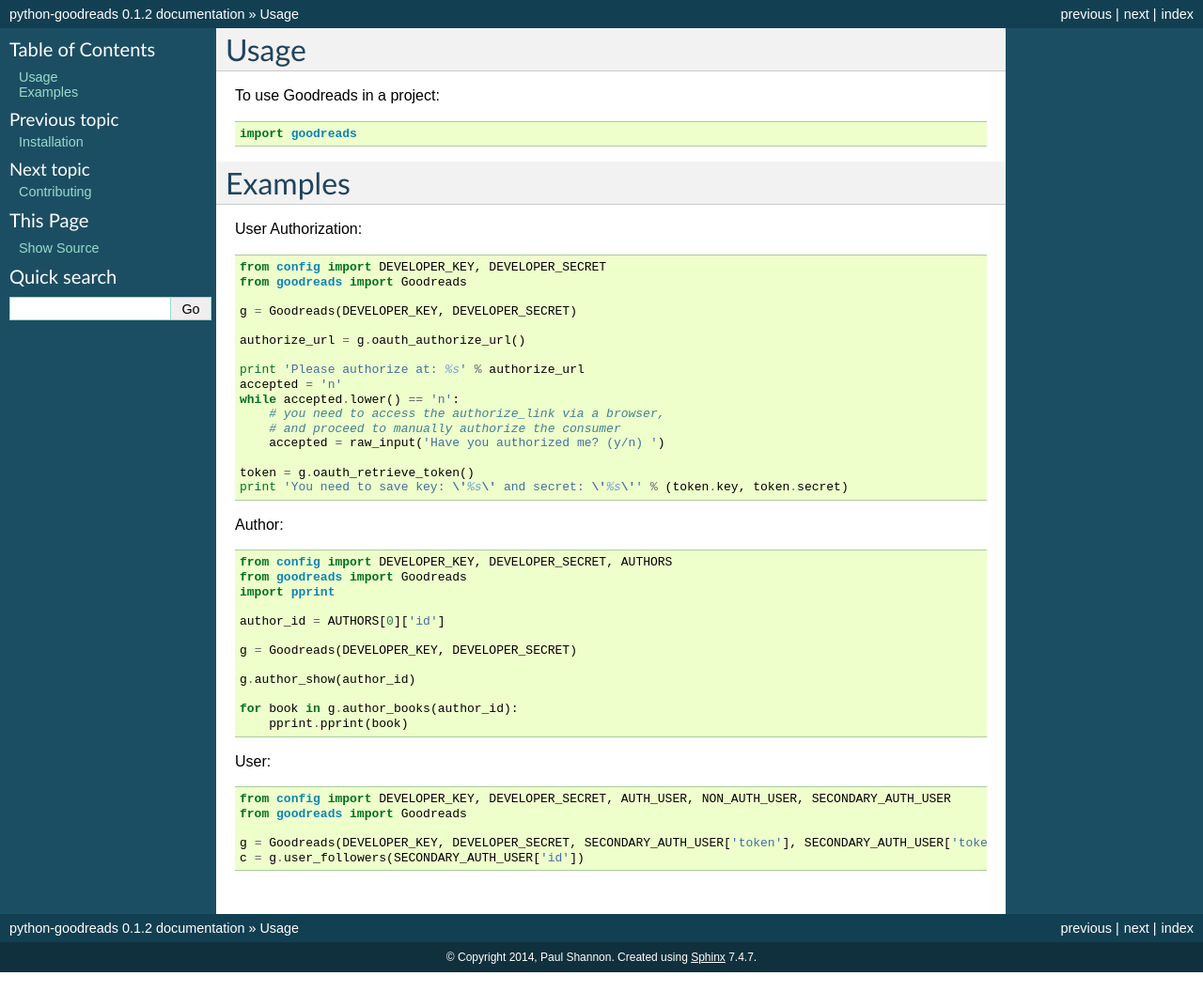
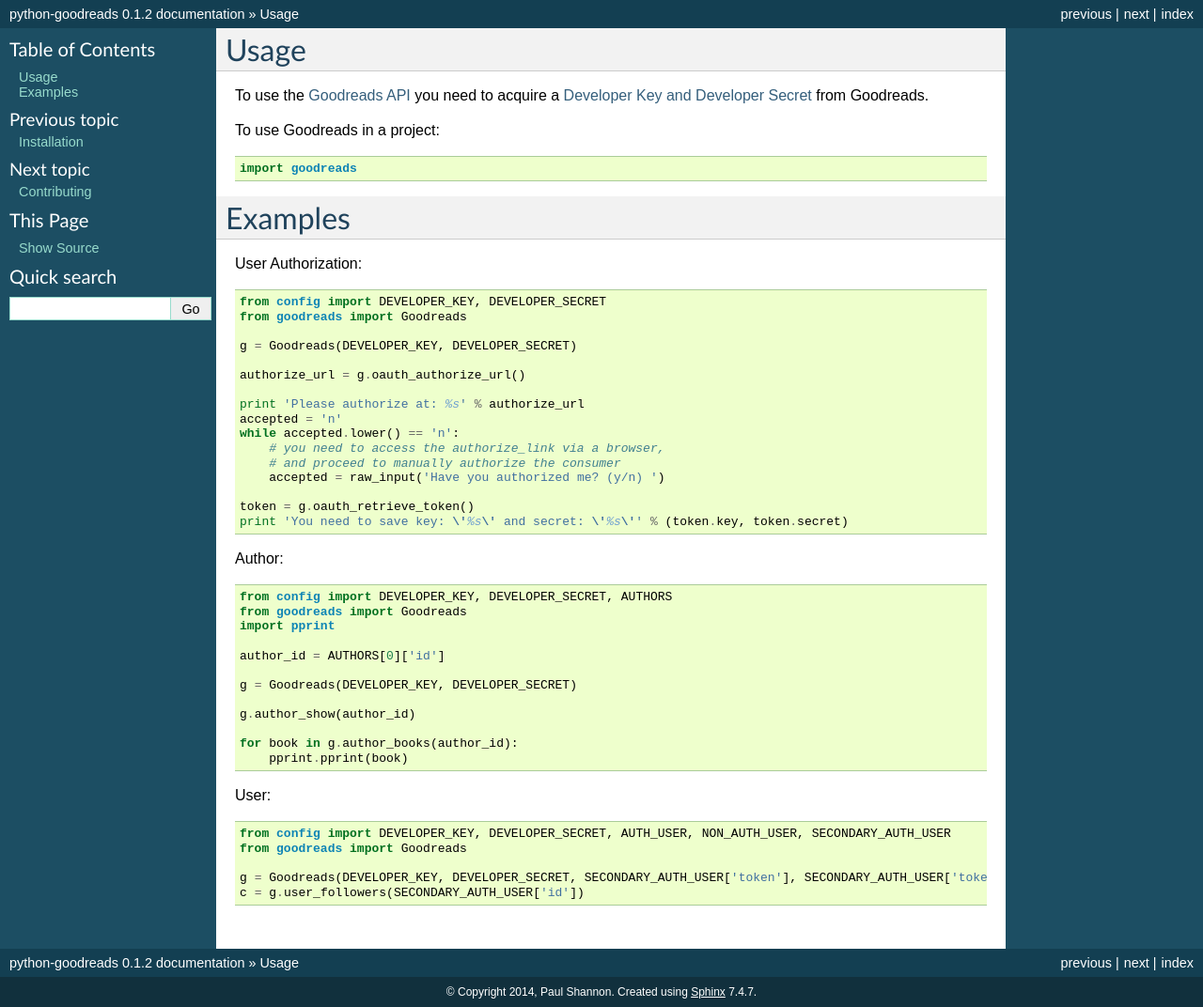
Before and after one commit to paulshannon/python-goodreads, a Sphinx documentation site: the page built from docs/usage.rst, in a window 1280 px wide. Shown: the whole page at 94% size. Built offline with Sphinx 7.4.7, drawn with Linux system fonts in a browser that asks for light colours; before the commit the page ends 1035 px from its top, so only the background shows below that.

Commit message:
Update usage.rst

```diff
--- a/docs/usage.rst
+++ b/docs/usage.rst
@@ -1,6 +1,8 @@
 ========
 Usage
 ========
+
+To use the `Goodreads API <http://www.goodreads.com/api>`_ you need to acquire a `Developer Key and Developer Secret <http://www.goodreads.com/api/keys>`_ from Goodreads.
 
 To use Goodreads in a project::
 
```
